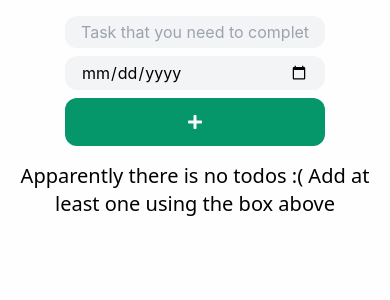
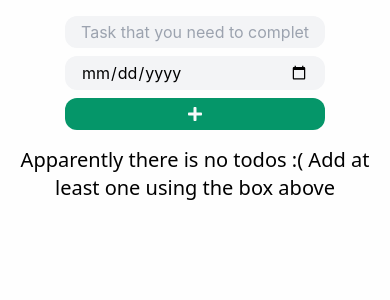
Before and after one commit to Aidaman/todo-app, a React (Create React App) app: page / in a window 390 px wide. Shown: the top 300 px of the page. Built offline with nearby package versions, Linux system fonts and the light colour scheme.

Commit message:
feature: adaptive layout for create-todo-box and todo-item

```diff
--- a/src/create-todo-box/create-todo-box-confirm-button/create-todo-box-confirm-button.tsx
+++ b/src/create-todo-box/create-todo-box-confirm-button/create-todo-box-confirm-button.tsx
@@ -12,8 +12,8 @@ const handleClick = ({ onClick, createTodo }: CreateTodoBoxConfirmButtonProps) =
 };
 
 const CreateTodoBoxConfirmButton = (props: CreateTodoBoxConfirmButtonProps) => (
-  <button className="grid place-items-center bg-emerald-600 border-none outline-none text-gray-50 rounded-xl flex-grow p-4 transition hover:bg-emerald-700" onClick={() => handleClick(props)}>
-    <FaPlus />
+  <button className="grid place-items-center bg-emerald-600 border-none outline-none text-gray-50 rounded-xl flex-grow py-2 md:p-4 transition hover:bg-emerald-700" onClick={() => handleClick(props)}>
+    <FaPlus className="w-4 h-4" />
   </button>
 );
 
--- a/src/todo-item/todo-item.tsx
+++ b/src/todo-item/todo-item.tsx
@@ -25,12 +25,12 @@ const getDate = (dueTo: Date): React.ReactNode => {
 }
 
 const TodoItem = (props: TodoItemProps): JSX.Element => (
-  <div className="rounded-xl transition-all shadow-md px-8 flex sm:flex-col md:flex-row py-2 hover:shadow-lg ">
+  <div className="rounded-xl transition-all gap-4 shadow-md px-8 flex flex-col md:flex-row py-2 hover:shadow-lg ">
     <div className="flex flex-col">
       <span className="font-sans text-base font-normal">{props.title}</span>
       <span className="font-sans text-xs font-extralight">{getDate(props.dueTo)}</span>
     </div>
-    <div className="sm:w-full md:w-fit flex gap-2 ml-auto sm:justify-center sm:align-bottom md:justify-end md:align-middle">
+    <div className="w-full md:w-fit flex gap-2 ml-auto justify-center align-bottom md:justify-end md:align-middle">
       {
         props.isCompleted ? null : <TodoCompleteButton onComplete={props.onComplete} itemId={props.id} />
       }
```
